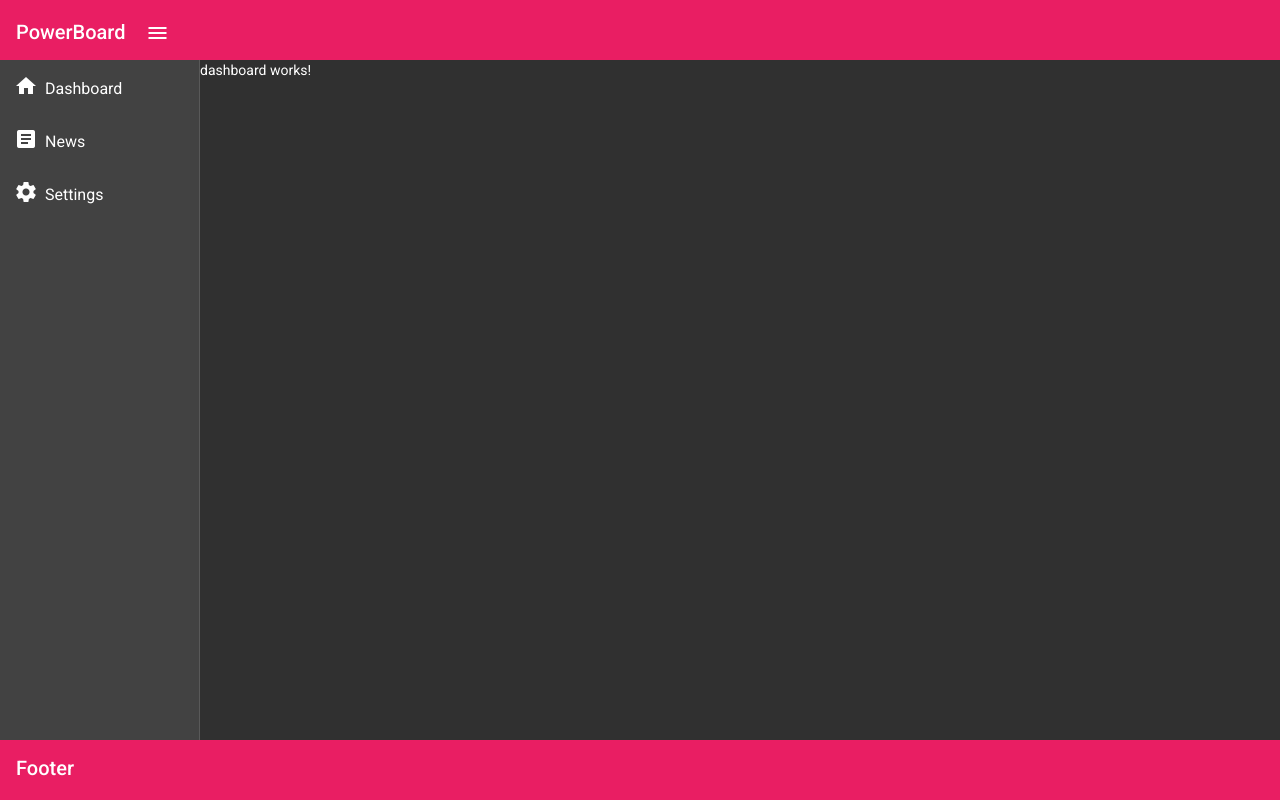
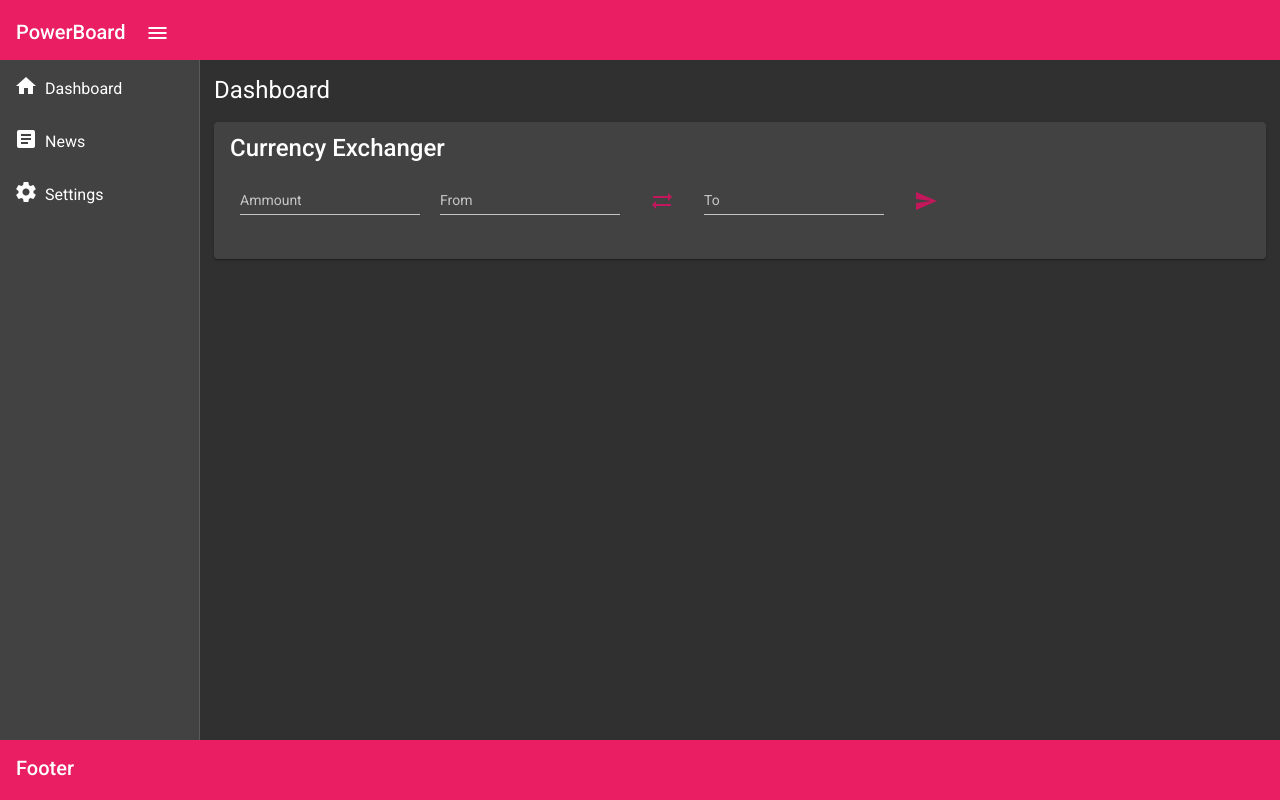
Before and after one commit to AlexLeoDEV/powerboard, an Angular app: page / in a window 1280 px wide. Built offline with nearby package versions, Linux system fonts and the light colour scheme.

Commit message:
* Added currency exchanger UI mock
* Added eslint rule for underscore after word 'this'

```diff
--- /dev/null
+++ b/src/app/dashboard/currency/currency.component.html
@@ -0,0 +1,48 @@
+<section class="currency-wrapper">
+  <mat-card>
+    <mat-card-title>Currency Exchanger</mat-card-title>
+    <mat-card-content>
+    <form [formGroup]="currenciesForm">
+      <mat-form-field class="form-field">
+        <mat-label>Ammount</mat-label>
+        <input matInput
+               value="1"
+               type="number"
+               formControlName="ammount">
+      </mat-form-field>
+
+      <mat-form-field class="form-field">
+        <mat-label>From</mat-label>
+        <input type="text"
+               placeholder="Pick one"
+               matInput
+               formControlName="from"
+               [matAutocomplete]="auto">
+        <mat-autocomplete #auto="matAutocomplete">
+          <mat-option *ngFor="let option of filteredOptions | async" [value]="option">
+            {{option}}
+          </mat-option>
+        </mat-autocomplete>
+      </mat-form-field>
+
+      <button mat-button color="primary" class="btn-reverse"><mat-icon>sync_alt</mat-icon></button>
+
+      <mat-form-field class="form-field">
+        <mat-label>To</mat-label>
+        <input type="text"
+               placeholder="Pick one"
+               matInput
+               formControlName="to"
+               [matAutocomplete]="auto">
+        <mat-autocomplete #auto="matAutocomplete">
+          <mat-option *ngFor="let option of filteredOptions | async" [value]="option">
+            {{option}}
+          </mat-option>
+        </mat-autocomplete>
+      </mat-form-field>
+
+      <button mat-button color="primary" class="btn-submit"><mat-icon>send</mat-icon></button>
+    </form>
+  </mat-card-content>
+  </mat-card>
+</section>
--- /dev/null
+++ b/src/app/dashboard/currency/currency.component.scss
@@ -0,0 +1,8 @@
+.currency-wrapper {
+  width: 100%;
+}
+
+.form-field {
+  max-width: 200px;
+  padding: 10px;
+}
--- /dev/null
+++ b/src/app/dashboard/currency/currency.component.ts
@@ -0,0 +1,34 @@
+import { Component, OnInit } from '@angular/core';
+import { FormGroup, FormControl } from '@angular/forms';
+
+import { Observable } from 'rxjs';
+import { map, startWith } from 'rxjs/operators';
+
+@Component({
+  selector: 'app-currency',
+  templateUrl: './currency.component.html',
+  styleUrls: ['./currency.component.scss']
+})
+export class CurrencyComponent implements OnInit {
+  currenciesForm = new FormGroup({
+    ammount: new FormControl(''),
+    from: new FormControl(''),
+    to: new FormControl('')
+  });
+
+  options: string[] = ['One', 'Two', 'Three'];
+  filteredOptions!: Observable<string[]>;
+
+  ngOnInit() {
+    this.filteredOptions = this.currenciesForm.valueChanges.pipe(
+      startWith(''),
+      map((value) => this._filter(value))
+    );
+  }
+
+  private _filter(value: string): string[] {
+    const filterValue = value.toLowerCase();
+
+    return this.options.filter((option) => option.toLowerCase().includes(filterValue));
+  }
+}
--- a/src/app/dashboard/dashboard.component.html
+++ b/src/app/dashboard/dashboard.component.html
@@ -1 +1,4 @@
-<p>dashboard works!</p>
+<section class="container">
+  <h1 class="page-title">Dashboard</h1>
+  <app-currency></app-currency>
+</section>
--- a/src/app/dashboard/dashboard.component.scss
+++ b/src/app/dashboard/dashboard.component.scss
@@ -0,0 +1,3 @@
+.container {
+  margin: 1em;
+}
--- a/src/app/dashboard/dashboard.component.ts
+++ b/src/app/dashboard/dashboard.component.ts
@@ -8,5 +8,5 @@ import { Component, OnInit } from '@angular/core';
 export class DashboardComponent implements OnInit {
   constructor() {}
 
-  ngOnInit(): void {}
+  ngOnInit() {}
 }
--- a/src/app/dashboard/dashboard.module.ts
+++ b/src/app/dashboard/dashboard.module.ts
@@ -3,9 +3,11 @@ import { CommonModule } from '@angular/common';
 
 import { DashboardComponent } from './dashboard.component';
 import { DashboardRoutingModule } from './dashboard-routing.module';
+import { SharedModule } from './../shared/shared.module';
+import { CurrencyComponent } from './currency/currency.component';
 
 @NgModule({
-  declarations: [DashboardComponent],
-  imports: [CommonModule, DashboardRoutingModule]
+  declarations: [DashboardComponent, CurrencyComponent],
+  imports: [CommonModule, DashboardRoutingModule, SharedModule]
 })
 export class DashboardModule {}
```
Also changed, not shown: src/app/shared/shared.module.ts (+6 -3 lines), .eslintrc.json, 1 other file (tests, documents, lock files or other folders).
